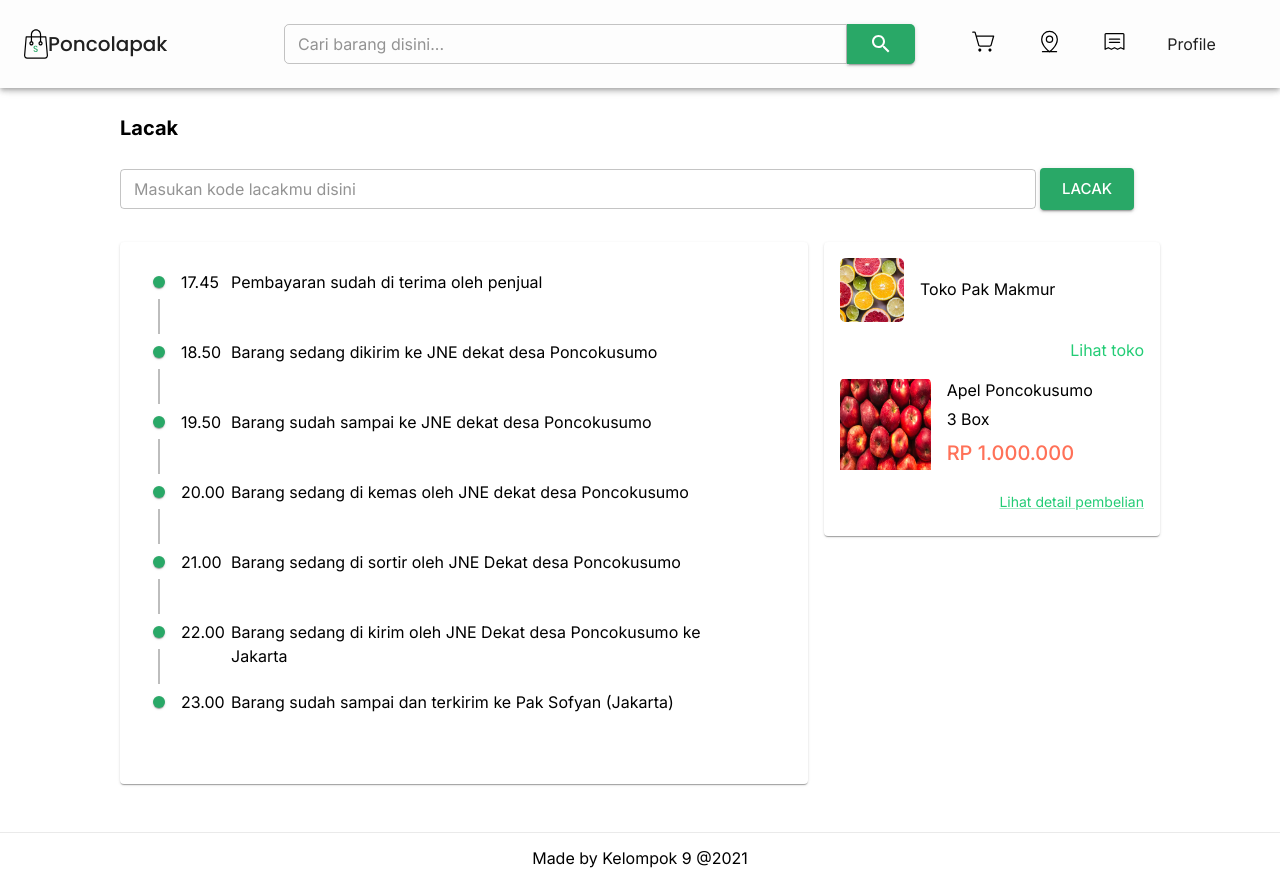
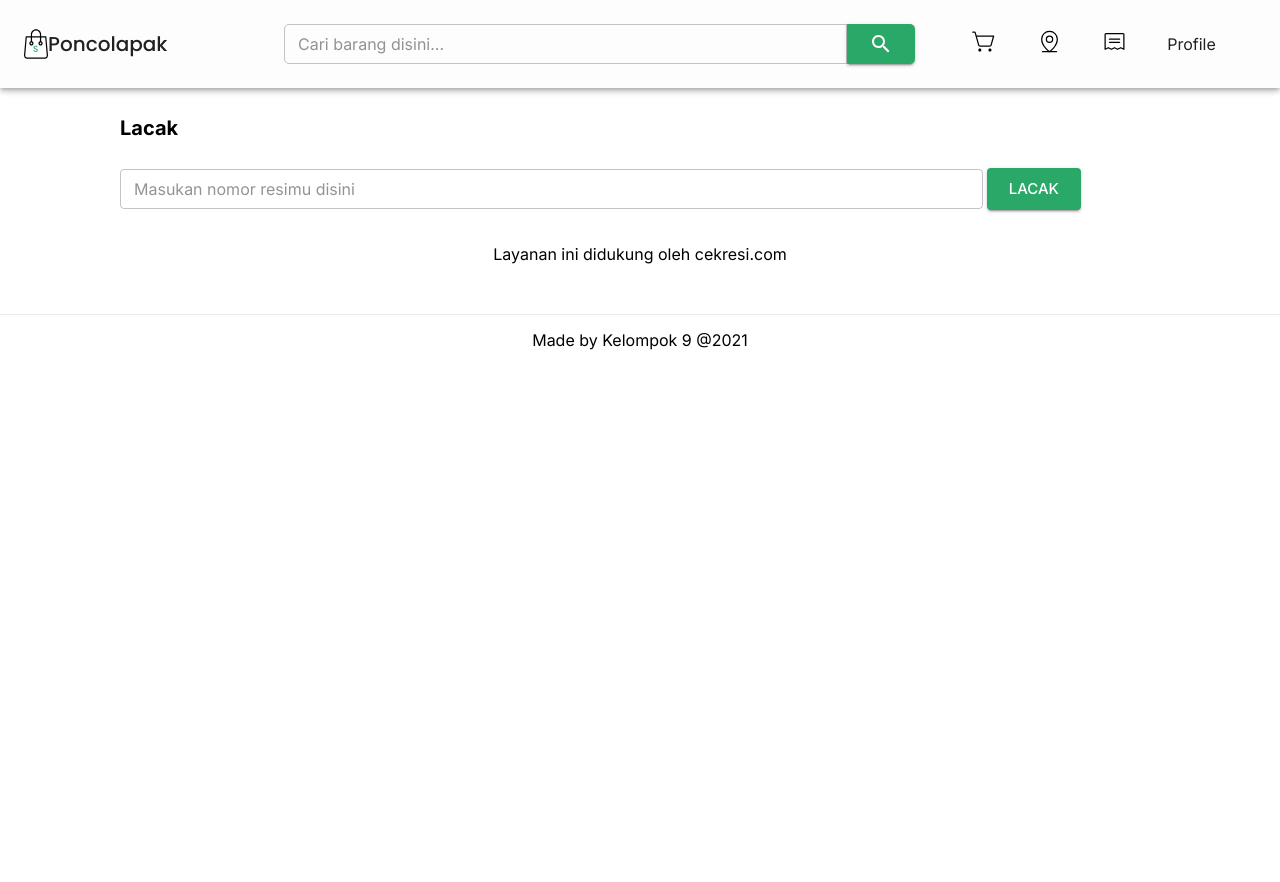
Before and after one commit to alvinferd/MPPL-Projects-9, a Next.js app in the folder frontend/: page /tracking in a window 1280 px wide. After the commit the page ends 800 px from the top, so only its background shows below. Built offline with nearby package versions, Linux system fonts and the light colour scheme.

Commit message:
tracking dialihkan ke cekresi.com

```diff
--- a/frontend/pages/tracking.js
+++ b/frontend/pages/tracking.js
@@ -4,8 +4,16 @@ import Layout from "../layout/default"
 import theme from "../themes/default"
 import Head from 'next/head'
 import TrackingCard from "../components/trackingCard"
+import Script from 'next/script'
+import { Controller, useForm } from "react-hook-form"
+import router from "next/router"
+
+const onSubmit = (data) => {
+    router.push(`https://cekresi.com/?noresi=+${data.noResi}`);
+};
 
 export default function TrackingPage() {
+    const { control, handleSubmit } = useForm();
     return (
         <ThemeProvider theme={theme}>
             <Layout>
@@ -14,29 +22,49 @@ export default function TrackingPage() {
                     <meta name="viewport" content="initial-scale=1, width=device-width" />
                     <link rel="icon" href="/favicon.ico" />
                 </Head>
-                <Container maxWidth="1920" id="lacak-produk" sx={{ marginX: { xs: 1, md: 2, lg: 4 }, marginY: 4 }}>
+                <Container maxWidth="1920" id="lacak-produk" sx={{ width: "85vw", marginX: { xs: 1, md: 2, lg: 4 }, marginY: 4 }}>
                     <Typography variant="h6" marginY={3}>
                         <b>Lacak</b>
                     </Typography>
+                    <form onSubmit={handleSubmit(onSubmit)} style={{ width: "100%", alignItems: "center" }} target="_blank">
                         <Grid container spacing={0.5} direction="row" alignItems="center" justifyContent="center" sx={{ width: '100%' }}>
                             <Grid item xs={10}>
-                            <TextField id="search-resi" size="small" variant="outlined" color="secondary" fullWidth placeholder="Masukan kode lacakmu disini"
-                                // inputProps={{ inputMode: 'numeric', pattern: '[0-9]*' }}
+                                <Controller
+                                    name="noResi"
+                                    control={control}
+                                    defaultValue=""
+                                    render={({ field: { onChange, value } }) => (
+                                        <TextField id="search-resi" size="small" variant="outlined" color="secondary" fullWidth placeholder="Masukan nomor resimu disini"
+                                            value={value}
+                                            onChange={onChange}
                                             InputLabelProps={{
                                                 style: { color: '#000000' },
                                             }} />
+                                    )}
+                                />
                             </Grid>
                             <Grid item xs={2}>
-                            <Button variant="contained" color="secondary" size="large">
+                                <Button type="submit" variant="contained" color="secondary" size="large">
                                     Lacak
                                 </Button>
                             </Grid>
                         </Grid>
+                    </form>
+                    <Grid container direction="row" justifyContent="center" alignItems="center" sx={{ width: '100%', paddingTop: 4 }}>
+                        <Typography>
+                            Layanan ini didukung oleh cekresi.com
+                        </Typography>
+                    </Grid>
+                    {/* <div id="cekresicom_id"></div>
+                    <Script type="text/javascript" src="https://cekresi.com/widget/widgetcekresicom_v1.js"></Script>
+                    <script type="text/javascript">
+                        init_widget_cekresicom('w2',370,100)
+                    </script> */}
 
                 </Container>
-                <Container maxWidth="1920" id="tracking-product" sx={{ width:'85vw', marginX: { xs: 1, md: 2, lg: 4 }, marginY: 4 }}>
+                {/* <Container maxWidth="1920" id="tracking-product" sx={{ width: '85vw', marginX: { xs: 1, md: 2, lg: 4 }, marginY: 4 }}>
                     <TrackingCard />
-                </Container>
+                </Container> */}
             </Layout>
         </ThemeProvider>
     )
```
Lines whose indentation alone changed are shown as unchanged.
